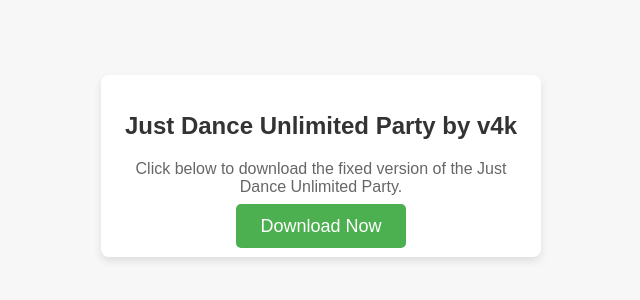
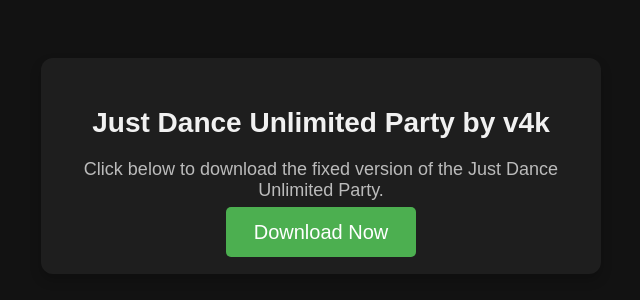
Before and after one commit to meadoosu/Rydersmores.github.io, a plain HTML site: page Index.html in a window 1280 px wide. Shown: the part 234-534 px from the top of the page, without its empty margins (319-959 px from the left). Drawn offline with Linux system fonts and the light colour scheme.

Commit message:
Update Index.html

```diff
--- a/Index.html
+++ b/Index.html
@@ -4,10 +4,12 @@
   <meta charset="UTF-8">
   <meta name="viewport" content="width=device-width, initial-scale=1.0">
   <title>Just Dance Unlimited Party by v4k</title>
+  <link rel="icon" href="favicon.ico" type="image/x-icon"> <!-- Add your favicon here -->
   <style>
     body {
       font-family: 'Arial', sans-serif;
-      background-color: #f7f7f7;
+      background-color: #121212; /* Dark background */
+      color: #fff; /* White text for contrast */
       display: flex;
       justify-content: center;
       align-items: center;
@@ -16,33 +18,35 @@
     }
     .container {
       text-align: center;
-      padding: 20px;
-      background-color: #ffffff;
-      border-radius: 8px;
-      box-shadow: 0 4px 8px rgba(0, 0, 0, 0.1);
+      padding: 30px;
+      background-color: #1e1e1e; /* Dark background for container */
+      border-radius: 12px;
+      box-shadow: 0 6px 12px rgba(0, 0, 0, 0.2);
       width: 90%;
-      max-width: 400px;
+      max-width: 500px;
     }
     h1 {
-      color: #333;
-      font-size: 24px;
+      color: #f1f1f1;
+      font-size: 28px;
+      margin-bottom: 10px;
     }
     p {
-      color: #666;
-      font-size: 16px;
+      color: #bbb;
+      font-size: 18px;
       margin: 20px 0;
     }
     .download-btn {
       background-color: #4CAF50;
       color: white;
-      padding: 12px 24px;
-      font-size: 18px;
+      padding: 14px 28px;
+      font-size: 20px;
       text-decoration: none;
       border-radius: 5px;
-      transition: background-color 0.3s ease;
+      transition: background-color 0.3s ease, transform 0.2s ease;
     }
     .download-btn:hover {
       background-color: #45a049;
+      transform: scale(1.05);
     }
   </style>
 </head>
```
